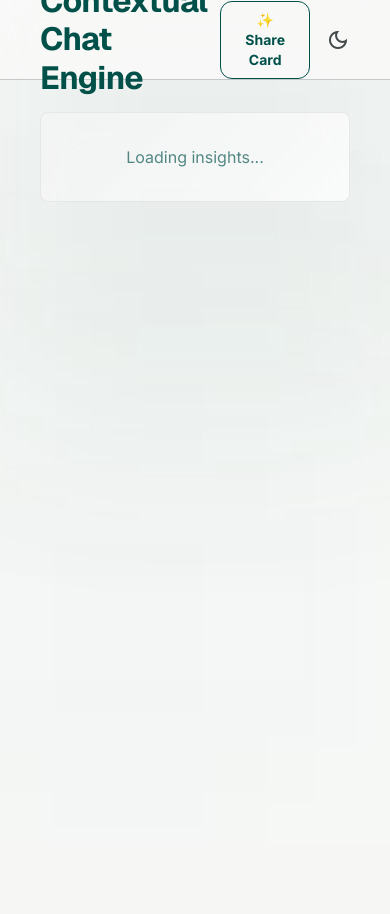
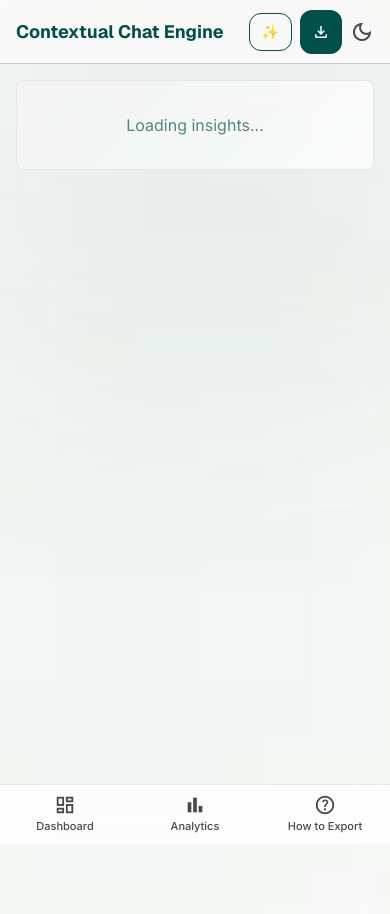
Before and after one commit to Adeyinka7789/chat-analyzer, a Python web app: template templates/dashboard.html in a window 390 px wide. Before the commit the page ends 325 px from the top, so only its background shows below. Run offline with Jinja, Linux system fonts and the light colour scheme; the template is opened without the code that fills it: most values are stand-ins (such as "Sample title", 1, 10 or a date in 2020); some libraries are stand-ins or nearby versions.

Commit message:
fixed for mobile views

```diff
--- a/chat_analyzer_project/settings.py
+++ b/chat_analyzer_project/settings.py
@@ -43,7 +43,9 @@
         'DIRS': [BASE_DIR / 'templates'],
         'APP_DIRS': True,
         'OPTIONS': {
-            'context_processors': [],
+            'context_processors': [
+                'django.template.context_processors.request',
+            ],
         },
     },
 ]
--- a/templates/base.html
+++ b/templates/base.html
@@ -212,8 +212,11 @@
         display: flex;
         align-items: center;
         justify-content: space-between;
-        padding: 0 2.5rem;
+        padding: 0 1rem;
         flex-shrink: 0;
+      }
+      @media (min-width: 640px) {
+        .site-header { padding: 0 2.5rem; }
       }
       .site-header-logo {
         display: flex;
@@ -251,7 +254,7 @@
         flex-shrink: 0;
         border-top: 1px solid var(--outline-variant);
         background: var(--surface-container-lowest);
-        padding: 1.25rem 2.5rem;
+        padding: 1.25rem 1rem;
         display: flex;
         flex-direction: column;
         gap: 0.75rem;
@@ -263,6 +266,7 @@
           flex-direction: row;
           justify-content: space-between;
           text-align: left;
+          padding: 1.25rem 2.5rem;
         }
       }
       .site-footer-logo {
@@ -279,7 +283,7 @@
         align-items: center;
         gap: 0.375rem;
         font-family: 'JetBrains Mono', monospace;
-        font-size: 0.7rem;
+        font-size: 0.875rem;
         letter-spacing: 0.06em;
         text-transform: uppercase;
         color: var(--primary-fixed);
@@ -287,8 +291,45 @@
       }
       .site-footer-copy {
         font-family: 'JetBrains Mono', monospace;
-        font-size: 0.7rem;
+        font-size: 0.875rem;
         color: var(--on-surface-variant);
+      }
+      @media (min-width: 640px) {
+        .site-footer-privacy, .site-footer-copy { font-size: 0.7rem; }
+      }
+
+      /* Mobile bottom navigation — fixed, only shown below md (768px) */
+      .mobile-bottom-nav {
+        position: fixed;
+        bottom: 0;
+        left: 0;
+        width: 100%;
+        height: 60px;
+        z-index: 60;
+        display: flex;
+        background: var(--glass-bg);
+        backdrop-filter: blur(16px);
+        border-top: 1px solid var(--glass-border);
+      }
+      .mbn-tab {
+        flex: 1;
+        display: flex;
+        flex-direction: column;
+        align-items: center;
+        justify-content: center;
+        gap: 2px;
+        text-decoration: none;
+        color: var(--on-surface-variant);
+        font-size: 11px;
+        font-weight: 500;
+        transition: color 0.2s;
+      }
+      .mbn-tab .material-symbols-outlined { font-size: 22px; }
+      .mbn-tab:active { background: rgba(var(--color-primary-fixed), 0.06); }
+      .mbn-tab.mbn-active { color: var(--primary-fixed); }
+      /* Clearance so the fixed bottom nav never covers content or the footer */
+      @media (max-width: 767px) {
+        body { padding-bottom: 70px; }
       }
 
       /* Main content grows to fill available space between header and footer */
@@ -407,10 +448,16 @@
     <header class="site-header">
         <a href="/" class="site-header-logo">
             <span class="material-symbols-outlined text-primary-fixed" style="font-variation-settings:'FILL' 1;font-size:22px">chat_bubble</span>
-            <span class="site-header-wordmark">Chat Insights Engine</span>
+            <span class="site-header-wordmark">
+                <span class="sm:hidden">CIE</span>
+                <span class="hidden sm:inline">Chat Insights Engine</span>
+            </span>
         </a>
         <div style="display:flex;align-items:center;gap:1.25rem">
-            <a href="/how-to-export/" class="text-sm text-on-surface-variant hover:text-primary-fixed" style="text-decoration:none">How to Export</a>
+            <a href="/how-to-export/" class="flex items-center text-sm text-on-surface-variant hover:text-primary-fixed" style="text-decoration:none" aria-label="How to Export">
+                <span class="material-symbols-outlined sm:hidden" style="font-size:20px">help</span>
+                <span class="hidden sm:inline">How to Export</span>
+            </a>
             <button class="theme-btn" onclick="toggleTheme()" aria-label="Toggle theme">
                 <span class="material-symbols-outlined" id="themeIcon" style="font-size:20px">light_mode</span>
             </button>
@@ -446,6 +493,22 @@
     </footer>
     {% endblock %}
 
+    <!-- ── Mobile bottom navigation (every page; hidden on md+ via Tailwind) ── -->
+    <nav class="mobile-bottom-nav md:hidden" aria-label="Primary mobile navigation">
+        <a href="/dashboard/" class="mbn-tab {% if request.resolver_match.url_name == 'dashboard' %}mbn-active{% endif %}">
+            <span class="material-symbols-outlined">dashboard</span>
+            <span>Dashboard</span>
+        </a>
+        <a href="/analytics/" class="mbn-tab {% if request.resolver_match.url_name == 'analytics' %}mbn-active{% endif %}">
+            <span class="material-symbols-outlined">bar_chart</span>
+            <span>Analytics</span>
+        </a>
+        <a href="/how-to-export/" class="mbn-tab {% if request.resolver_match.url_name == 'how_to_export' %}mbn-active{% endif %}">
+            <span class="material-symbols-outlined">help</span>
+            <span>How to Export</span>
+        </a>
+    </nav>
+
     {% block extra_scripts %}{% endblock %}
 
     <script>
--- a/templates/dashboard.html
+++ b/templates/dashboard.html
@@ -178,15 +186,16 @@
 {% block content %}
 <div x-data="dashboardState()" x-init="init()" x-cloak>
     <!-- Top nav -->
-    <nav class="fixed top-0 left-0 w-full z-50 flex items-center justify-between px-margin-desktop h-20 bg-surface/80 backdrop-blur-xl border-b border-outline-variant shadow-[0_0_40px_rgba(var(--color-primary-fixed),0.1)]">
-        <span class="font-headline-lg text-headline-lg font-bold text-primary-fixed">Contextual Chat Engine</span>
-        <div class="flex items-center gap-4">
-            <button @click="window.open('/card/', '_blank')" class="flex items-center gap-2 px-6 py-2 rounded-full border border-primary-fixed text-primary-fixed font-bold text-sm hover:bg-primary-fixed/10 transition-all active:scale-95">
-                <span>✨ Share Card</span>
+    <nav class="fixed top-0 left-0 w-full z-50 flex items-center justify-between px-margin-mobile md:px-margin-desktop h-16 md:h-20 bg-surface/80 backdrop-blur-xl border-b border-outline-variant shadow-[0_0_40px_rgba(var(--color-primary-fixed),0.1)]">
+        <span class="font-headline-lg text-lg md:text-headline-lg font-bold text-primary-fixed truncate mr-2">Contextual Chat Engine</span>
+        <div class="flex items-center gap-2 md:gap-4 flex-shrink-0">
+            <button @click="window.open('/card/', '_blank')" aria-label="Share Card" class="flex items-center gap-2 px-3 md:px-6 py-2 rounded-full border border-primary-fixed text-primary-fixed font-bold text-sm hover:bg-primary-fixed/10 transition-all active:scale-95 whitespace-nowrap">
+                <span class="md:hidden">✨</span>
+                <span class="hidden md:inline">✨ Share Card</span>
             </button>
-            <button @click="showExportModal = true" class="hidden md:flex items-center gap-2 px-6 py-2 rounded-full bg-primary-fixed text-on-primary-fixed font-bold text-sm hover:brightness-110 transition-all active:scale-95">
+            <button @click="showExportModal = true" aria-label="Export Report" class="flex items-center gap-2 px-3 md:px-6 py-2 rounded-full bg-primary-fixed text-on-primary-fixed font-bold text-sm hover:brightness-110 transition-all active:scale-95">
                 <span class="material-symbols-outlined text-lg">download</span>
-                <span>Export Report</span>
+                <span class="hidden md:inline">Export Report</span>
             </button>
             <button onclick="toggleTheme()" class="text-on-surface-variant hover:text-primary-fixed transition-colors" aria-label="Toggle theme">
                 <span class="material-symbols-outlined" id="themeIcon">light_mode</span>
@@ -209,14 +218,14 @@
     </aside>
 
     <!-- Main content -->
-    <main class="md:ml-64 pt-28 pb-12 px-margin-desktop min-h-screen">
+    <main class="md:ml-64 pt-20 md:pt-28 pb-12 px-margin-mobile md:px-margin-desktop min-h-screen">
         <div class="glass-card p-8 text-center rounded-xl" x-show="loading" x-cloak>
             <div class="animate-pulse text-primary-fixed">Loading insights...</div>
         </div>
         <div x-show="!loading" x-cloak>
 
             <!-- ── FILTER BAR ── -->
-            <div class="glass-card p-6 rounded-xl mb-gutter">
+            <div class="glass-card p-4 md:p-6 rounded-xl mb-gutter">
                 <div class="flex flex-wrap items-center justify-between gap-4">
                     <div class="flex flex-wrap gap-2">
                         <button @click="setFilter('all')" :class="{'active': activeFilter === 'all'}" class="filter-chip">📅 All Time</button>
@@ -225,11 +234,11 @@
                         <button @click="setFilter('custom')" :class="{'active': activeFilter === 'custom'}" class="filter-chip">🎯 Custom Range</button>
                     </div>
 
-                    <div x-show="activeFilter === 'custom'" class="date-range-picker flex gap-2 items-center" x-transition.duration.200ms>
-                        <input type="date" x-model="customStartDate" @change="applyCustomFilter" class="bg-surface-container border border-outline-variant rounded-lg px-3 py-2 text-sm">
-                        <span>→</span>
-                        <input type="date" x-model="customEndDate" @change="applyCustomFilter" class="bg-surface-container border border-outline-variant rounded-lg px-3 py-2 text-sm">
-                        <button @click="clearCustomFilter" class="text-on-surface-variant hover:text-primary-fixed">✕</button>
+                    <div x-show="activeFilter === 'custom'" class="date-range-picker flex flex-col sm:flex-row gap-2 sm:items-center w-full sm:w-auto" x-transition.duration.200ms>
+                        <input type="date" x-model="customStartDate" @change="applyCustomFilter" class="w-full sm:w-auto bg-surface-container border border-outline-variant rounded-lg px-3 py-2 text-sm">
+                        <span class="hidden sm:inline">→</span>
+                        <input type="date" x-model="customEndDate" @change="applyCustomFilter" class="w-full sm:w-auto bg-surface-container border border-outline-variant rounded-lg px-3 py-2 text-sm">
+                        <button @click="clearCustomFilter" class="self-end sm:self-auto text-on-surface-variant hover:text-primary-fixed">✕</button>
                     </div>
 
                     <div class="filter-stats" x-show="filteredMessagesCount !== totalMessages">
@@ -256,7 +265,7 @@
             </div>
 
             <!-- ── Sync Snapshot with Health Score ── -->
-            <header class="glass-card p-8 rounded-xl mb-gutter border-l-4 border-primary-fixed">
+            <header class="glass-card p-5 md:p-8 rounded-xl mb-gutter border-l-4 border-primary-fixed">
                 <div class="flex items-center gap-2 mb-3">
                     <span class="material-symbols-outlined text-primary-fixed">sync</span>
                     <h1 class="font-headline-lg text-xl text-primary-fixed">Sync Snapshot</h1>
@@ -313,7 +322,7 @@
             <div class="grid grid-cols-1 lg:grid-cols-3 gap-gutter">
 
                 <!-- Volume Split -->
-                <div class="glass-card p-6 rounded-xl col-span-1">
+                <div class="glass-card p-4 md:p-6 rounded-xl col-span-1">
                     <div class="flex justify-between items-center mb-6">
                         <h2 class="font-headline-lg text-xl text-primary-fixed">The Volume Split</h2>
                         <span class="material-symbols-outlined text-on-surface-variant">pie_chart</span>
@@ -323,7 +332,7 @@
                 </div>
 
                 <!-- Response Velocity -->
-                <div class="glass-card p-6 rounded-xl col-span-1 lg:col-span-2">
+                <div class="glass-card p-4 md:p-6 rounded-xl col-span-1 lg:col-span-2">
                     <div class="flex justify-between items-center mb-6">
                         <h2 class="font-headline-lg text-xl text-primary-fixed">Response Velocity</h2>
                         <span class="material-symbols-outlined text-on-surface-variant">speed</span>
@@ -342,7 +351,7 @@
                 </div>
 
                 <!-- Word Battle Arena -->
-                <div class="glass-card p-6 rounded-xl col-span-1">
+                <div class="glass-card p-4 md:p-6 rounded-xl col-span-1">
                     <div class="flex justify-between items-center mb-5">
                         <h2 class="font-headline-lg text-xl text-primary-fixed">Word Battle Arena</h2>
                         <span class="material-symbols-outlined text-on-surface-variant">sports_mma</span>
@@ -378,7 +387,7 @@
                 </div>
 
                 <!-- Power Dynamics -->
-                <div class="glass-card p-6 rounded-xl col-span-1">
+                <div class="glass-card p-4 md:p-6 rounded-xl col-span-1">
                     <div class="flex justify-between items-center mb-5">
                         <h2 class="font-headline-lg text-xl text-primary-fixed">Power Dynamics</h2>
                         <span class="material-symbols-outlined text-on-surface-variant">balance</span>
@@ -425,7 +434,7 @@
                 </div>
 
                 <!-- Conversation Sessions -->
-                <div class="glass-card p-6 rounded-xl col-span-1 lg:col-span-3">
+                <div class="glass-card p-4 md:p-6 rounded-xl col-span-1 lg:col-span-3">
                     <div class="flex justify-between items-center mb-5">
                         <h2 class="font-headline-lg text-xl text-primary-fixed">Conversation Sessions</h2>
                         <span class="material-symbols-outlined text-on-surface-variant">forum</span>
@@ -481,12 +490,12 @@
                 </div>
 
                 <!-- Textual DNA -->
-                <div class="glass-card p-6 rounded-xl col-span-1 lg:col-span-2">
+                <div class="glass-card p-4 md:p-6 rounded-xl col-span-1 lg:col-span-2">
                     <div class="flex justify-between items-center mb-5">
                         <h2 class="font-headline-lg text-xl text-primary-fixed">Textual DNA</h2>
                         <span class="material-symbols-outlined text-on-surface-variant">genetics</span>
                     </div>
-                    <div class="grid grid-cols-2 gap-6">
+                    <div class="grid grid-cols-1 sm:grid-cols-2 gap-6">
                         <div>
                             <p class="font-mono-label text-xs text-primary-fixed uppercase tracking-wider border-b border-outline-variant pb-2 mb-3" x-text="participant1"></p>
                             <dl class="space-y-2 text-sm">
@@ -515,12 +524,12 @@
                 </div>
 
                 <!-- Emoji Grid -->
-                <div class="glass-card p-6 rounded-xl">
+                <div class="glass-card p-4 md:p-6 rounded-xl">
                     <div class="flex justify-between items-center mb-6">
                         <h2 class="font-headline-lg text-xl text-primary-fixed">The Emoji Grid</h2>
                         <span class="material-symbols-outlined text-on-surface-variant">mood</span>
                     </div>
-                    <div class="grid grid-cols-2 gap-8">
+                    <div class="grid grid-cols-2 gap-4 md:gap-8">
                         <div>
                             <span class="font-mono-label text-xs block mb-4 border-b border-outline-variant pb-2" x-text="participant1.toUpperCase() + ' TOP 5'"></span>
                             <ul id="emojiGridP1" class="space-y-4"></ul>
@@ -533,7 +542,7 @@
                 </div>
 
                 <!-- Media Breakdown -->
-                <div class="glass-card p-6 rounded-xl col-span-1 lg:col-span-3" x-show="d.media_breakdown">
+                <div class="glass-card p-4 md:p-6 rounded-xl col-span-1 lg:col-span-3" x-show="d.media_breakdown">
                     <div class="flex justify-between items-center mb-5">
                         <h2 class="font-headline-lg text-xl text-primary-fixed">Media Breakdown</h2>
                         <span class="material-symbols-outlined text-on-surface-variant">perm_media</span>
@@ -584,7 +593,7 @@
                 </div>
 
                 <!-- Conversation Rhythm -->
-                <div class="glass-card p-6 rounded-xl col-span-1 lg:col-span-2">
+                <div class="glass-card p-4 md:p-6 rounded-xl col-span-1 lg:col-span-2">
                     <div class="flex justify-between items-center mb-5">
                         <h2 class="font-headline-lg text-xl text-primary-fixed">Conversation Rhythm</h2>
                         <span class="material-symbols-outlined text-on-surface-variant">calendar_month</span>
@@ -622,7 +631,7 @@
                 </div>
 
                 <!-- Chronological Activity -->
-                <div class="glass-card p-6 rounded-xl col-span-1 lg:col-span-3">
+                <div class="glass-card p-4 md:p-6 rounded-xl col-span-1 lg:col-span-3">
                     <div class="flex justify-between items-center mb-6">
                         <h2 class="font-headline-lg text-xl text-primary-fixed">Chronological Activity</h2>
                         <div class="flex gap-2">
@@ -648,7 +657,7 @@
                 </div>
 
                 <!-- Emotional Intelligence -->
-                <div class="glass-card p-6 rounded-xl col-span-1 lg:col-span-2">
+                <div class="glass-card p-4 md:p-6 rounded-xl col-span-1 lg:col-span-2">
                     <div class="flex justify-between items-center mb-5">
                         <h2 class="font-headline-lg text-xl text-primary-fixed">Emotional Intelligence</h2>
                         <span class="material-symbols-outlined text-on-surface-variant">psychology_alt</span>
@@ -670,7 +679,7 @@
                 </div>
 
                 <!-- Contextual Anomalies -->
-                <div class="glass-card p-6 rounded-xl col-span-1">
+                <div class="glass-card p-4 md:p-6 rounded-xl col-span-1">
                     <div class="flex justify-between items-center mb-8">
                         <h2 class="font-headline-lg text-xl text-primary-fixed">Contextual Anomalies</h2>
                         <span class="material-symbols-outlined text-on-surface-variant">report_problem</span>
@@ -704,7 +713,7 @@
                 </div>
 
                 <!-- AI Insight Callouts -->
-                <div class="glass-card p-6 rounded-xl col-span-1 lg:col-span-3" x-show="d.insights && d.insights.length > 0">
+                <div class="glass-card p-4 md:p-6 rounded-xl col-span-1 lg:col-span-3" x-show="d.insights && d.insights.length > 0">
                     <div class="flex items-center gap-2 mb-5">
                         <span class="material-symbols-outlined text-primary-fixed" style="font-variation-settings:'FILL' 1">auto_awesome</span>
                         <h2 class="font-headline-lg text-xl text-primary-fixed">Pattern Detected</h2>
@@ -722,7 +731,7 @@
             </div>
 
             <!-- ── Memorable Moments (Phase C3) ── -->
-            <div class="glass-card p-6 rounded-xl mt-gutter" x-show="d.memorable_moments" x-cloak>
+            <div class="glass-card p-4 md:p-6 rounded-xl mt-gutter" x-show="d.memorable_moments" x-cloak>
                 <div class="flex items-center gap-2 mb-1">
                     <span class="text-2xl">✨</span>
                     <h2 class="font-headline-lg text-xl text-primary-fixed">Memorable Moments</h2>
@@ -787,6 +796,7 @@
                         <span class="mm-context" x-text="d.memorable_moments?.fastest_reply?.sender + ' → ' + d.memorable_moments?.fastest_reply?.to_whom + ' · ' + d.memorable_moments?.fastest_reply?.date_label"></span>
                     </div>
                 </div>
+                <p class="text-xs text-on-surface-variant md:hidden mt-2" style="text-align:center">← Swipe to see more moments →</p>
             </div>
         </div>
 
@@ -1190,7 +1200,8 @@
                     series: [d.message_counts[0], d.message_counts[1]],
                     labels: [d.participants[0], d.participants[1]],
                     colors: [ct.palette[0], ct.palette[1]],
-                    legend: { position: 'bottom' }
+                    legend: { position: 'bottom' },
+                    responsive: [{ breakpoint: 768, options: { chart: { height: 280 } } }]
                 });
                 charts.volumeSplit.render();
 
@@ -1229,7 +1240,8 @@
                     chart: { ...base, type: 'area', height: 300 },
                     series: [{ name: d.participants[0], data: d.hourly_A }, { name: d.participants[1], data: d.hourly_B }],
                     colors: [ct.palette[0], ct.palette[1]],
-                    xaxis: { categories: Array.from({ length: 24 }, (_, i) => i + ':00') }
+                    xaxis: { categories: Array.from({ length: 24 }, (_, i) => i + ':00') },
+                    responsive: [{ breakpoint: 768, options: { chart: { height: 260 } } }]
                 });
                 charts.chronological.render();
 
```
Also changed, not shown: other parts of templates/dashboard.html (+17 -9 lines), templates/dashboard_group.html (+19 -19 lines), templates/dropzone.html (+39 -5 lines).
